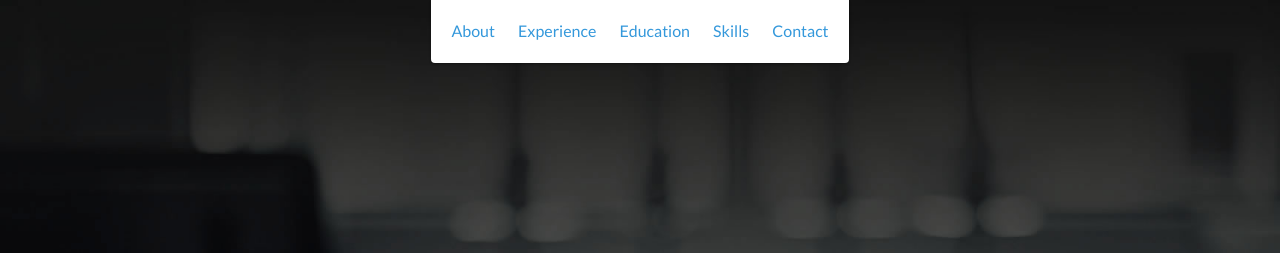
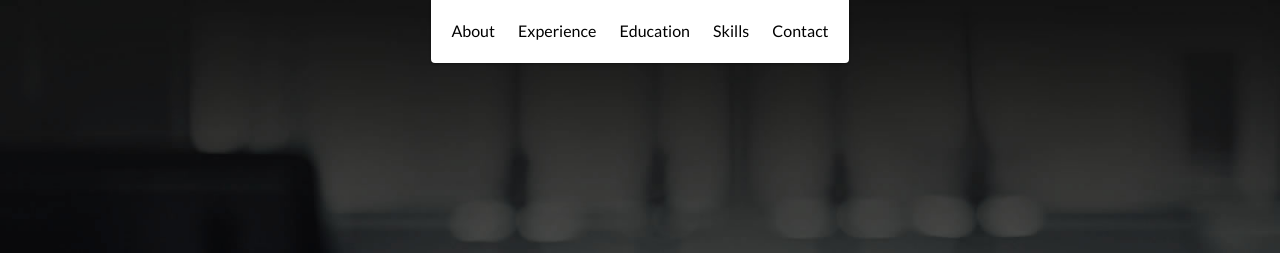
Before and after one commit to Rooppesh/rooppesh.github.io, a website: page index.html in a window 1280 px wide. Shown: the top 253 px of the page. Drawn offline with nearby package versions, Linux system fonts and the light colour scheme.

Commit message:
Update index.html

```diff
--- a/index.html
+++ b/index.html
@@ -86,20 +86,20 @@ window.onload = function() {
         </div>
         <ul id="menu" class="shadow">
             <li>
-                <a href="#about">About</a>
+                <a href="#about" style="color:black">About</a>
             </li>
             <li>
-                <a href="#experience">Experience</a>
+                <a href="#experience" style="color:black">Experience</a>
             </li>
             <li>
-                <a href="#education">Education</a>
+                <a href="#education" style="color:black">Education</a>
             </li>
 
             <li>
-                <a href="#skills">Skills</a>
+                <a href="#skills" style="color:black">Skills</a>
             </li>
             <li>
-                <a href="#contact">Contact</a>
+                <a href="#contact" style="color:black">Contact</a>
             </li>
         </ul>
     </header>
```
